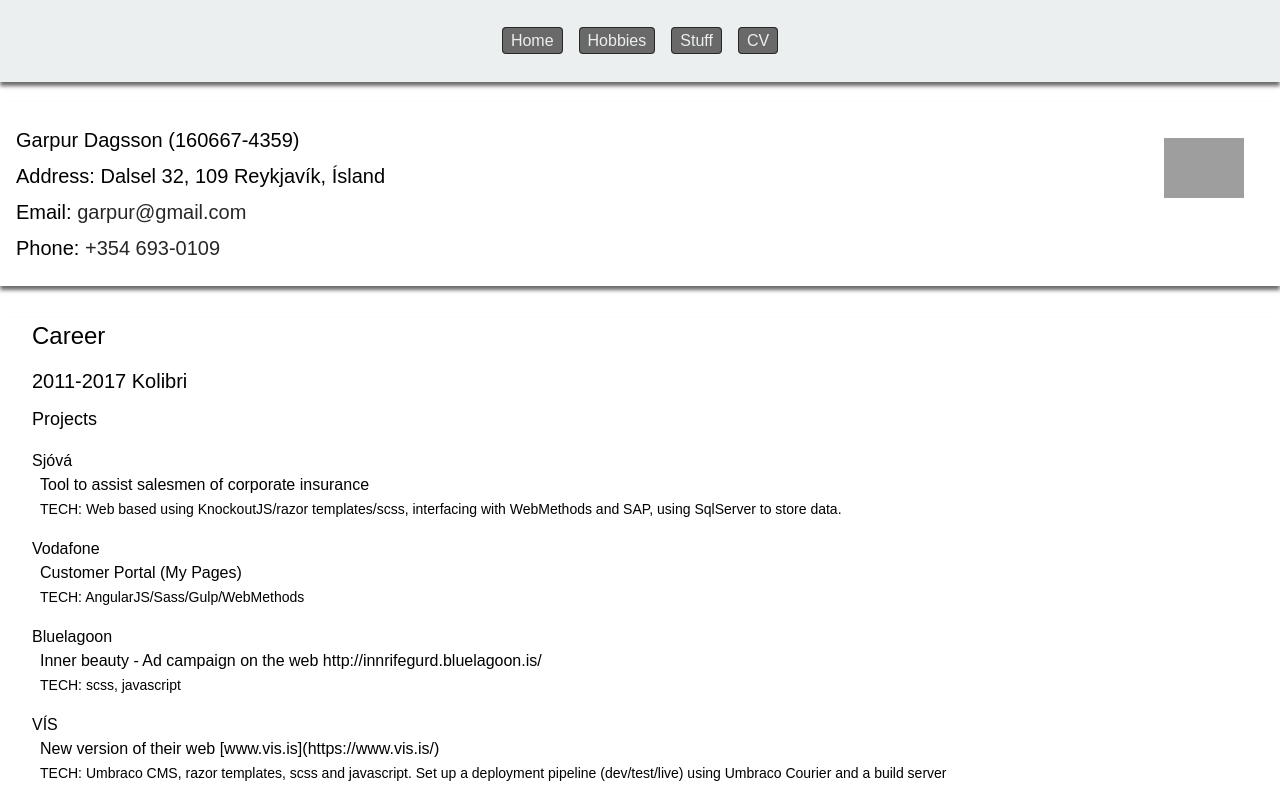
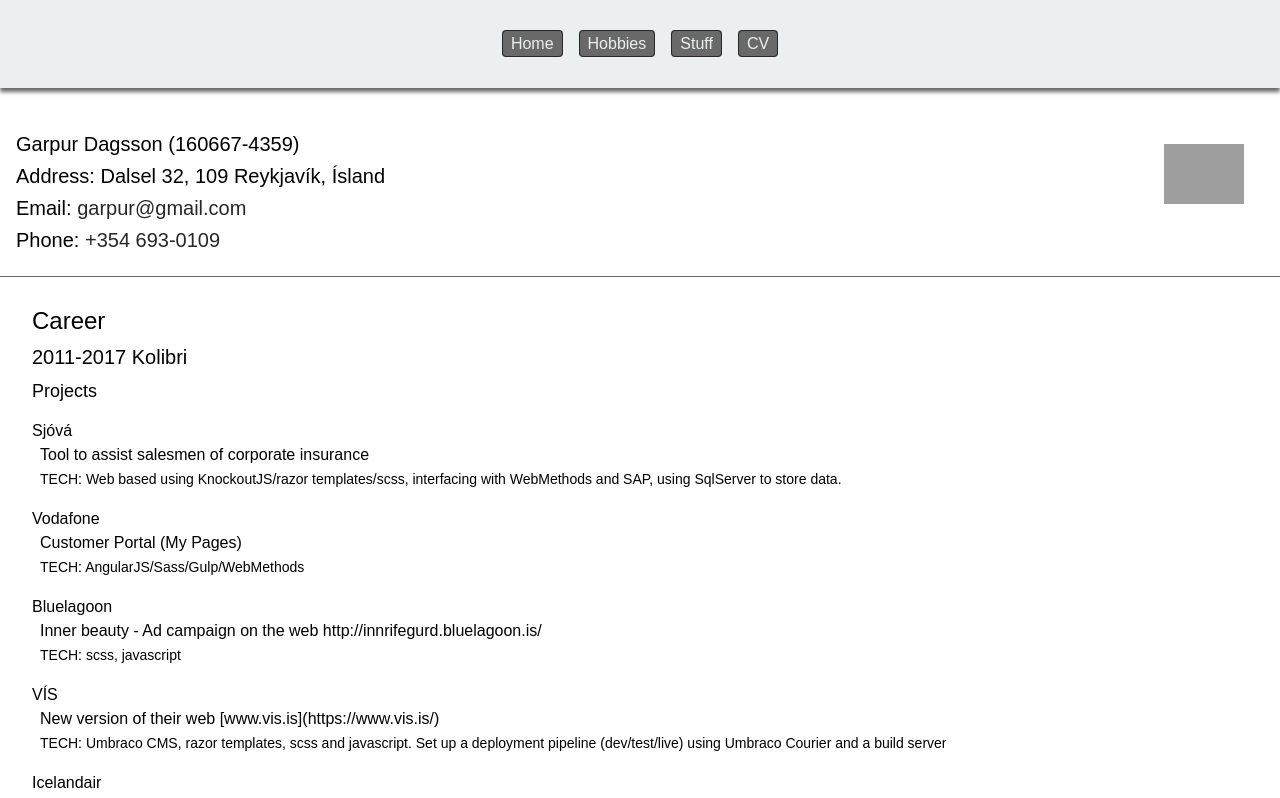
Before and after one commit to garpur/garpur.org, a React (Create React App) app: page /cv in a window 1280 px wide. Shown: the top 798 px of the page. Built offline with nearby package versions, Linux system fonts and the light colour scheme; grey boxes are pictures that could not be loaded; the HTML template or start-up script is replaced by a standard one.

Commit message:
tweak for print

```diff
--- a/src/CV.css
+++ b/src/CV.css
@@ -6,8 +6,7 @@
   padding: 16px;
   margin: 16px 0 32px 0;
   font-size: 20px;
-  line-height: 28px;
-  box-shadow: 0 4px 4px 0 var(--gray);
+  border-bottom: 1px solid var(--gray)
 }
 
 .curriculum-vitae > .header > .img {
@@ -32,13 +31,13 @@
 .curriculum-vitae > .career {
   padding: 0 32px 16px 32px;
   margin: 16px 0 32px 0;
-  box-shadow: 0 4px 4px 0 var(--gray);
+  border-bottom: 1px solid var(--gray)
 }
 
 .curriculum-vitae > .education {
   padding: 0 32px 16px 32px;
   margin: 16px 0 32px 0;
-  box-shadow: 0 4px 4px 0 var(--gray);
+  border-bottom: 1px solid var(--gray)
 }
 
 .curriculum-vitae > .education > p {
--- a/src/Hero.css
+++ b/src/Hero.css
@@ -22,7 +22,6 @@
   margin: 0 auto;
   padding: 0;
   font-size: 36px;
-  line-height: 48px;
 }
 
 .hero-area > .content {
--- a/src/Hobbies.css
+++ b/src/Hobbies.css
@@ -22,7 +22,6 @@
   margin: 0 auto;
   padding: 0;
   font-size: 36px;
-  line-height: 48px;
 }
 
 .hobbies-area > .content {
--- a/src/Menu.css
+++ b/src/Menu.css
@@ -14,3 +14,9 @@
   --background: var(--light);
   --foreground: var(--dark);
 }
+
+@media print {
+  .menu-bar {
+    display: none;
+  }
+}
--- a/src/Project.css
+++ b/src/Project.css
@@ -1,6 +1,5 @@
 .project {
   margin: 16px 0;
-  line-height: 1.5em;
 }
 
 .project > p {
--- a/src/index.css
+++ b/src/index.css
@@ -15,6 +15,13 @@ body {
   font-size: 16px;
   font-weight: var(--fw-normal);
   font-family: sans-serif;
+  line-height: 1.5em;
+}
+
+@media print {
+  body {
+    line-height: 1.2em;
+  }
 }
 
 #root {
@@ -58,7 +65,6 @@ hr,img {
 
 h1, h2, h3, h4, h5 {
   font-weight: var(--fw-thick);
-  line-height: 1.5em;
   margin: 0 0 0.5em 0;
 }
 
```
